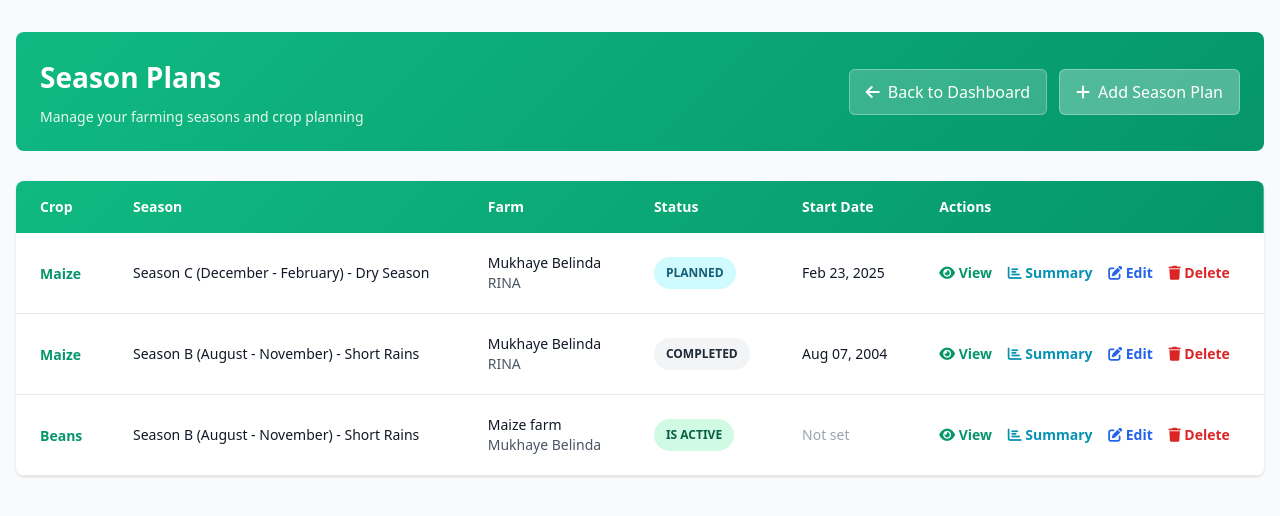
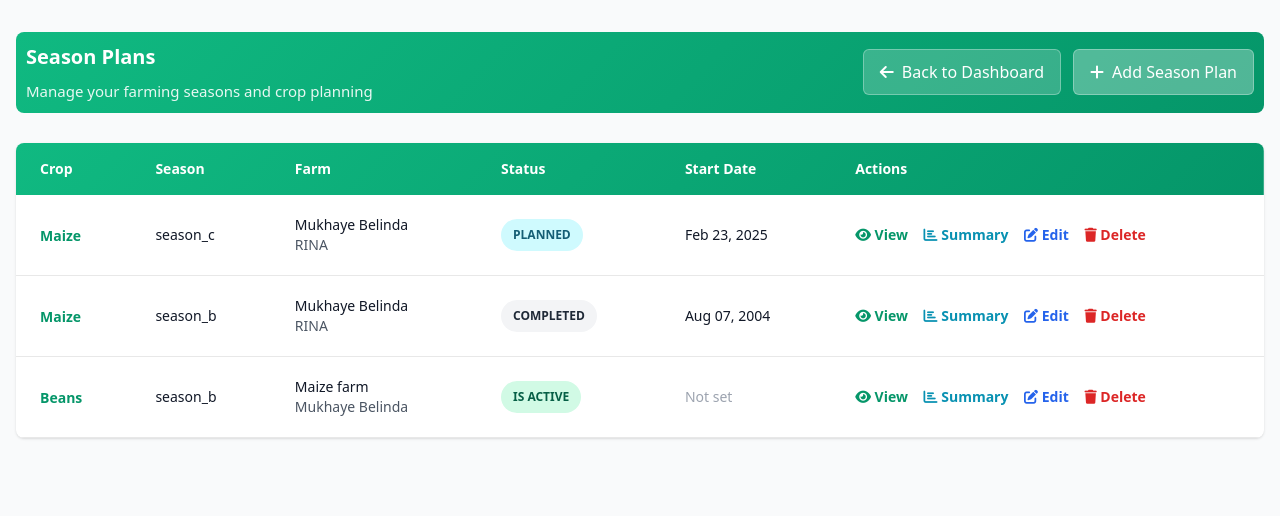
Before and after one commit to belinda-png/ezyagric, a Django app: page /seasonplans/ in a window 1280 px wide. Shown: the top 516 px of the page. Run offline with Django 5.2, Linux system fonts and the light colour scheme; data comes from the database, SQL or seed files in the repository; some libraries are stand-ins or nearby versions.

Commit message:
modified views

```diff
--- a/farmcore/forms.py
+++ b/farmcore/forms.py
@@ -1,4 +1,4 @@
-from farmcore.models import Farmer, SeasonPlan, PlannedActivity, ActualActivity, Farm
+from farmcore.models import *
 from django import forms
 
 class FarmerForm(forms.ModelForm):
@@ -35,6 +35,6 @@ class PlannedActivityForm(forms.ModelForm):
 class ActualActivityForm(forms.ModelForm):
     class Meta:
         model = ActualActivity
-        fields = ['season_plan', 'activity_type', 'actual_date', 'actual_cost_ugx',  'planned_activity']
+        fields = ['season_plan', 'activity_type', 'actual_date', 'actual_cost_ugx',  'notes']
         widgets ={'actual_date': forms.DateInput(attrs={'type': 'date', 'class': 'form-control'}),
               }
--- a/farmcore/models.py
+++ b/farmcore/models.py
@@ -9,11 +9,9 @@ class Farmer(models.Model):
     def __str__(self):
         return self.name
 
-    # @property
     def total_farms(self):
         return self.farms.count()
 
-    # @property
     def total_acreage(self):
         return sum(farm.size_in_acres for farm in self.farms.all())
 
@@ -28,9 +26,8 @@ class Farm(models.Model):
 
 class SeasonPlan(models.Model):
     SEASON_CHOICES = [
-        ('season_a', 'Season A (March - July) - Long Rains'),
-        ('season_b', 'Season B (August - November) - Short Rains'),
-        ('season_c', 'Season C (December - February) - Dry Season'),
+        ('rainy', 'Rainy'),
+        ('sunny', 'Sunny'),
     ]
 
     STATUS_CHOICES = [
@@ -69,8 +66,8 @@ class ActualActivity(models.Model):
     activity_type = models.CharField(max_length=50, choices=PlannedActivity.ACTIVITY_CHOICES)
     actual_date = models.DateField()
     actual_cost_ugx = models.FloatField()
-    notes = models.TextField(blank=True, null=True)
-    planned_activity = models.ForeignKey(PlannedActivity, on_delete=models.SET_NULL, null=True, blank=True, related_name='actual_activities')
+    notes = models.CharField(max_length=255, blank=True, null=True)
+    # planned_activity = models.ForeignKey(PlannedActivity, on_delete=models.SET_NULL, null=True, blank=True, related_name='actual_activities')
 
     def __str__(self):
         return f"{self.activity_type} ({self.season_plan})"
--- a/farmcore/templates/plannedactivities_list.html
+++ b/farmcore/templates/plannedactivities_list.html
@@ -21,7 +21,7 @@
         }
 
         .page-header-content h1 {
-            font-size: 28px;
+            font-size: 32px;
             font-weight: 700;
             margin: 0 0 8px 0;
         }
@@ -29,7 +29,7 @@
         .page-header-content p {
             margin: 0;
             opacity: 0.9;
-            font-size: 14px;
+            font-size: 15px;
         }
 
         .back-button {
--- a/farmcore/templates/seasonplan_detail.html
+++ b/farmcore/templates/seasonplan_detail.html
@@ -21,7 +21,7 @@
         }
 
         .page-header-content h1 {
-            font-size: 28px;
+            font-size: 32px;
             font-weight: 700;
             margin: 0 0 8px 0;
         }
@@ -29,7 +29,7 @@
         .page-header-content p {
             margin: 0;
             opacity: 0.9;
-            font-size: 14px;
+            font-size: 15px;
         }
 
         .back-button {
--- a/farmcore/templates/seasonplan_list.html
+++ b/farmcore/templates/seasonplan_list.html
@@ -9,19 +9,25 @@
 </head>
 <body class="bg-gray-50">
     <style>
+        .body{
+            padding: 40px;
+            width: 100%;
+            max-width: 1200px;
+            margin: auto;
+        }
         .page-header {
             display: flex;
             justify-content: space-between;
             align-items: center;
             margin-bottom: 30px;
-            padding: 24px;
+            padding: 10px;
             background: linear-gradient(135deg, #10b981 0%, #059669 100%);
             border-radius: 8px;
             color: white;
         }
 
         .page-header-content h1 {
-            font-size: 28px;
+            font-size: 20px;
             font-weight: 700;
             margin: 0 0 8px 0;
         }
@@ -29,7 +35,7 @@
         .page-header-content p {
             margin: 0;
             opacity: 0.9;
-            font-size: 14px;
+            font-size: 15px;
         }
 
         .back-button {
--- a/farmcore/templates/view.html
+++ b/farmcore/templates/view.html
@@ -17,7 +17,7 @@
     }
 
     .page-header-content h1 {
-        font-size: 28px;
+        font-size: 32px;
         font-weight: 700;
         margin: 0 0 8px 0;
     }
@@ -25,7 +25,7 @@
     .page-header-content p {
         margin: 0;
         opacity: 0.9;
-        font-size: 14px;
+        font-size: 15px;
     }
 
     .back-button {
--- a/farmcore/views.py
+++ b/farmcore/views.py
@@ -55,9 +55,6 @@ def dashboard(request):
     # All activities
     all_activities = ActualActivity.objects.all().order_by("-actual_date")
 
-    # All planned activities
-    all_planned_activities = PlannedActivity.objects.all().select_related("season_plan").order_by("target_date")
-
     # Farmers with farms for the table
     farmers_with_farms = Farmer.objects.prefetch_related('farms').all()
 
@@ -68,7 +65,6 @@ def dashboard(request):
         "total_investment": total_investment,
         "all_season_list": all_season_list,
         "all_activities": all_activities,
-        "all_planned_activities": all_planned_activities,
         "farmers_with_farms": farmers_with_farms,
     }
 
@@ -76,7 +72,7 @@ def dashboard(request):
 
 
 
-@login_required(login_url='login')
+
 def farmers(request):
     """Display list of all registered farmers"""
     search_query = request.GET.get('search', '')
@@ -261,8 +257,8 @@ def seasonplan_edit(request, pk):
         "form": form,
         "title": "Edit Season Plan",
         "plan": plan,
-        # "planned_count": planned_count,
-        # "completed_count": completed_count,
+         "planned_count": planned_count,
+         "completed_count": completed_count,
     })
 def seasonplan_delete(request, pk):
     plan = SeasonPlan.objects.get(id=pk)
@@ -283,22 +279,16 @@ def seasonplan_detail(request, pk):
     return render(request, 'seasonplan_detail.html', context)
 
 def seasonplan_summary(request, pk):
-    """Display season plan summary with statuses, cost summary, and overdue count"""
-    from django.utils import timezone
-
     plan = SeasonPlan.objects.get(id=pk)
     planned_activities = PlannedActivity.objects.filter(season_plan=plan)
     actual_activities = ActualActivity.objects.filter(season_plan=plan)
 
     today = timezone.now().date()
-
-    # Calculate overdue tasks
     overdue_tasks = planned_activities.filter(
         target_date__lt=today,
         actual_activities__isnull=True
     ).count()
 
-    # Calculate total costs
     planned_cost = sum(float(a.estimated_cost_ugx or 0) for a in planned_activities)
     actual_cost = sum(float(a.actual_cost_ugx or 0) for a in actual_activities)
 
--- a/farmease/urls.py
+++ b/farmease/urls.py
@@ -21,7 +21,7 @@ from farmcore import views
 urlpatterns = [
     path('admin/', admin.site.urls),
     path('', views.login_view, name='login'),
-    path('login/', views.login_view, name='login_alt'),
+    # path('login/', views.login_view, name='login_alt'),
     path('logout/', views.logout_view, name='logout'),
     path('dashboard/', views.dashboard, name='dashboard'),
     path('farmer/', views.farmers, name='farmer'),
@@ -55,25 +55,4 @@ urlpatterns = [
     path("actualactivities/create/", views.actualactivity_create, name="actualactivity_create"),
     path("actualactivities/edit/<int:pk>/", views.actualactivity_edit, name="actualactivity_edit"),
     path("actualactivities/delete/<int:pk>/", views.actualactivity_delete, name="actualactivity_delete"),
-    # path('farmers/', views.farmer_list, name='farmer_list'),
-    # path('farmers/create/', views.create_farmer, name='create_farmer'),
-
-    # # Farms
-    # path('farms/', views.farm_list, name='farm_list'),
-    # path('farms/create/', views.create_farm, name='create_farm'),
-
-    # # Season Plans
-    # path('seasons/', views.seasonplan_list, name='seasonplan_list'),
-    # path('seasons/create/', views.create_seasonplan, name='create_seasonplan'),
-
-    # # Planned Activities
-    # path('planned-activities/', views.planned_activity_list, name='planned_activity_list'),
-    # path('planned-activities/create/', views.create_planned_activity, name='create_planned_activity'),
-
-    # # Actual Activities
-    # path('actual-activities/', views.actual_activity_list, name='actual_activity_list'),
-    # path('actual-activities/create/', views.create_actual_activity, name='create_actual_activity'),
-
-    # # Optional: Season summary
-    # path('seasons/<int:season_id>/summary/', views.season_summary, name='season_summary'),
 ]
--- a/requirements.txt
+++ b/requirements.txt
@@ -4,3 +4,5 @@ django-filter==25.2
 djangorestframework==3.16.1
 sqlparse==0.5.4
 tzdata==2025.2
+gunicorn==20.1.0
+whitenoise==6.5.0
```
Also changed, not shown: farmcore/templates/actualactivities_list.html (+9 -3 lines), farmcore/templates/base.html (+5 -5 lines), farmcore/templates/dashboard.html (+1 -34 lines), farmcore/templates/farmer.html (+40 -20 lines), README.md.
